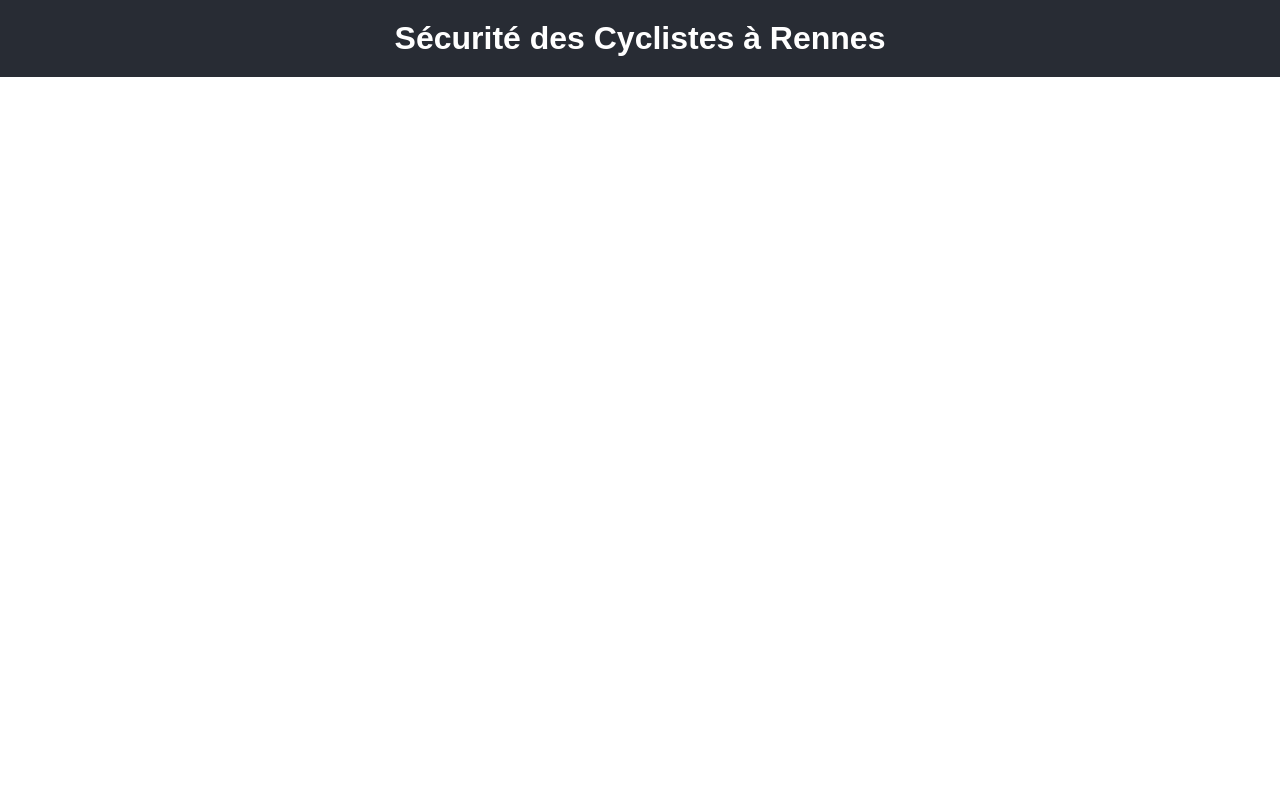
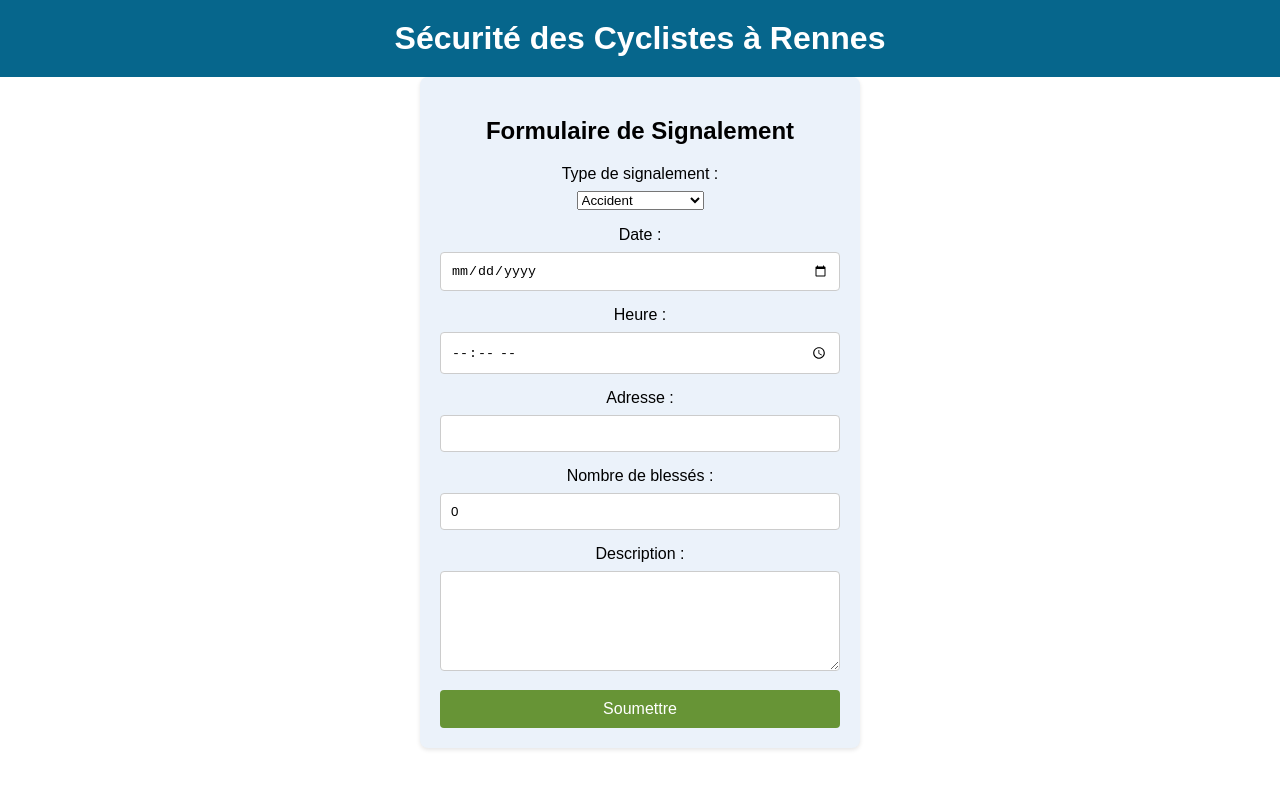
Before and after one commit to feesh8/ProjetS7S8, a React (Create React App) app in the folder frontend/: page /signalement in a window 1280 px wide. Shown: the top 788 px of the page. Built offline with nearby package versions, Linux system fonts and the light colour scheme.

Commit message:
frontend: page de signalement

```diff
--- a/frontend/src/App.css
+++ b/frontend/src/App.css
@@ -9,7 +9,7 @@
 }
 
 .App-header {
-  background-color: #282c34;
+  background-color: #06668C;
   padding: 20px;
   color: white;
 }
--- a/frontend/src/App.tsx
+++ b/frontend/src/App.tsx
@@ -3,6 +3,7 @@
 import Map from './components/Map';
 import DetailsAccident from './components/DetailsAccident';
 import './App.css';
+import Signalement from './components/Signalement';
 
 const App: React.FC = () => {
   return (
@@ -13,6 +14,7 @@
       <Router>
       <Routes>
           <Route path="/accidents/:id" element={<DetailsAccident />} />
+          <Route path="/signalement" element={<Signalement />} />
           <Route path="/" element={<Map />} />
       </Routes>
       </Router>
--- /dev/null
+++ b/frontend/src/components/Signalement.css
@@ -0,0 +1,51 @@
+.form-container {
+    max-width: 400px;
+    margin: 0 auto;
+    padding: 20px;
+    background-color: #EBF2FA; /* Couleur de fond du conteneur du formulaire */
+    border-radius: 8px;
+    box-shadow: 0 2px 4px rgba(0, 0, 0, 0.1);
+  }
+
+  .form-container h2 {
+    text-align: center;
+    margin-bottom: 20px;
+  }
+
+  .form-container label {
+    display: block;
+    margin-bottom: 8px;
+  }
+
+  .form-container input[type="text"],
+  .form-container input[type="date"],
+  .form-container input[type="time"],
+  .form-container input[type="number"],
+  .form-container textarea {
+    width: 100%;
+    padding: 10px;
+    margin-bottom: 15px;
+    border: 1px solid #ccc;
+    border-radius: 4px;
+    box-sizing: border-box;
+  }
+
+  .form-container textarea {
+    height: 100px;
+  }
+
+  .form-container button {
+    background-color: #679436; /* Couleur de fond du bouton */
+    color: white; /* Couleur du texte du bouton */
+    padding: 10px 20px; /* Rembourrage du bouton */
+    border: none; /* Supprimer la bordure */
+    cursor: pointer; /* Curseur pointeur */
+    width: 100%;
+    border-radius: 4px;
+    cursor: pointer;
+    font-size: 16px;
+  }
+
+  .form-container button:hover {
+    background-color: #0056b3;
+  }
--- /dev/null
+++ b/frontend/src/components/Signalement.tsx
@@ -0,0 +1,78 @@
+import React, { useState } from 'react';
+import "./Signalement.css";
+
+const Signalement = () => {
+  const [formData, setFormData] = useState({
+    date: '',
+    heure: '',
+    adresse: '',
+    nombreBlesses: 0,
+    description: ''
+  });
+
+  const [type, setType] = useState('Accident');
+
+  const [nombreBlesses, setNombreBlesses] = useState(0);
+
+  const handleChange = (e: { target: { name: any; value: any; }; }) => {
+    setFormData({ ...formData, [e.target.name]: e.target.value });
+  };
+
+  const handleTypeChange = (e: React.ChangeEvent<HTMLSelectElement>) => {
+    setType(e.target.value);
+  };
+
+  const handleNombreBlessesChange = (e: React.ChangeEvent<HTMLInputElement>) => {
+    setNombreBlesses(parseInt(e.target.value));
+  };
+
+  const handleSubmit = (e: { preventDefault: () => void; }) => {
+    e.preventDefault();
+    // Logique pour envoyer les données du formulaire au backend
+  };
+
+  return (
+    <div className='form-container'>
+      <h2>Formulaire de Signalement</h2>
+      <form onSubmit={handleSubmit}>
+
+        <div>
+          <label htmlFor="type">Type de signalement :</label>
+          <select id="type" value={type} onChange={handleTypeChange}>
+            <option value="Accident">Accident</option>
+            <option value="Zone dangereuse">Zone dangereuse</option>
+          </select>
+          <p></p>
+        </div>
+
+        <label>Date :</label>
+        <input type="date" name="date" value={formData.date} onChange={handleChange} />
+
+        <label>Heure :</label>
+        <input type="time" name="heure" value={formData.heure} onChange={handleChange} />
+
+        <label>Adresse :</label>
+        <input type="text" name="adresse" value={formData.adresse} onChange={handleChange} />
+
+        {type === 'Accident' && (
+          <div>
+            <label htmlFor="nombreBlesses">Nombre de blessés :</label>
+            <input
+              type="number"
+              id="nombreBlesses"
+              value={nombreBlesses}
+              onChange={handleNombreBlessesChange}
+            />
+          </div>
+        )}
+
+        <label>Description :</label>
+        <textarea name="description" value={formData.description} onChange={handleChange} />
+
+        <button type="submit">Soumettre</button>
+      </form>
+    </div>
+  );
+};
+
+export default Signalement;
```
Also changed, not shown: 2 other files (tests, documents, lock files or other folders).
